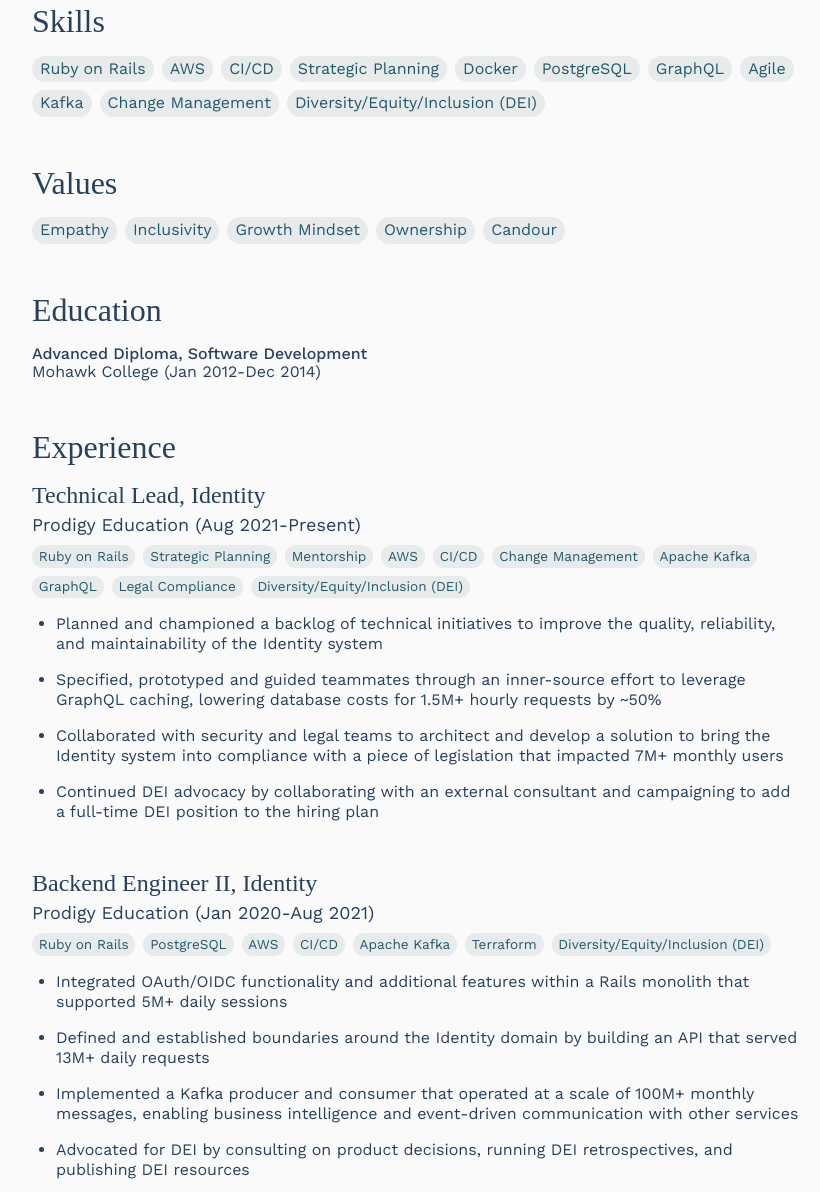
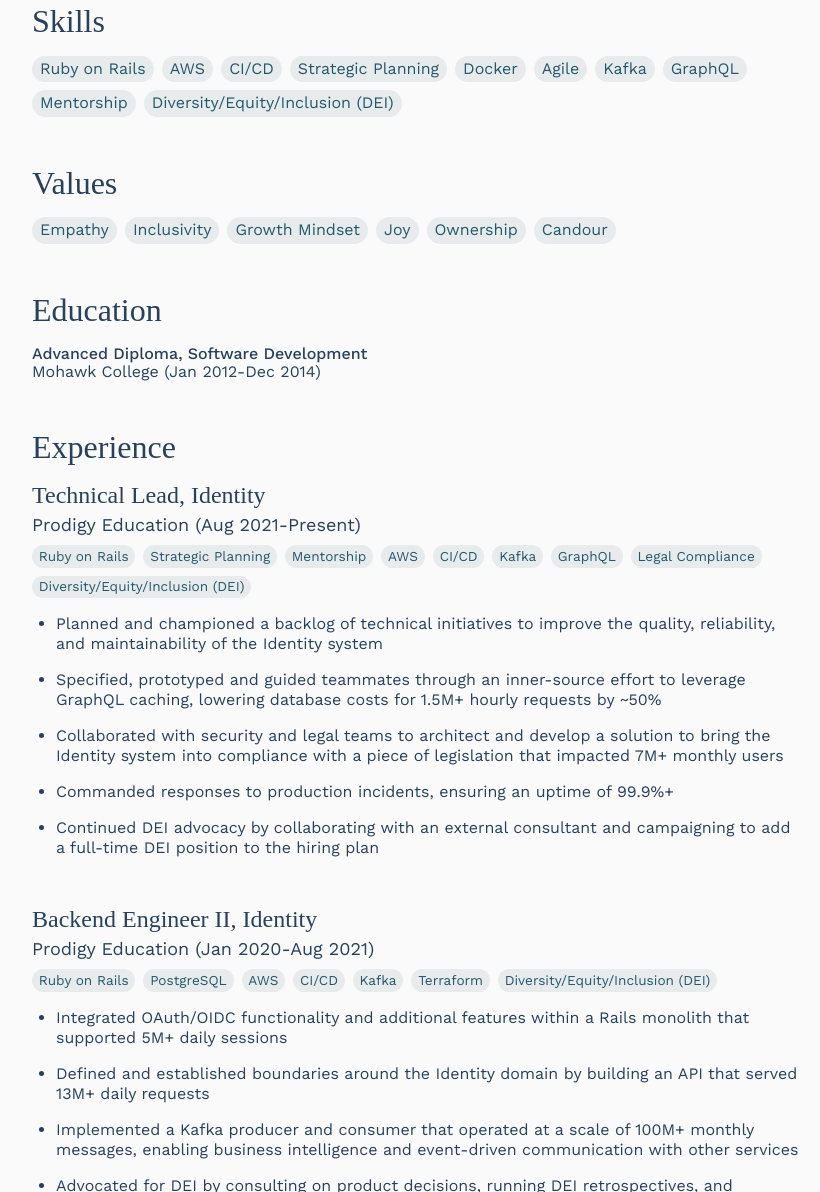
Before and after one commit to chloereimer/chloereimer.github.io, a plain HTML site: page resume.html in a window 1280 px wide. Shown: the part 701-1893 px from the top of the page, without its empty margins (224-1044 px from the left). Drawn offline with nearby package versions, Linux system fonts and the light colour scheme; a web font is replaced by a local one.

Commit message:
clarifies skills/values, adds responsibility

```diff
--- a/css/pages/resume/print.css
+++ b/css/pages/resume/print.css
@@ -43,7 +43,7 @@ body * {
 
 #aside {
   box-sizing: border-box;
-  padding: 1rem 2rem 8rem 0;
+  padding: 1rem 2rem 10rem 0;
   border-right: 1px dashed rgba(40, 64, 94, 0.35);
 }
 
--- a/resume.html
+++ b/resume.html
@@ -47,11 +47,10 @@
             <li>CI/CD</li>
             <li>Strategic Planning</li>
             <li>Docker</li>
-            <li>PostgreSQL</li>
-            <li>GraphQL</li>
             <li>Agile</li>
             <li>Kafka</li>
-            <li>Change Management</li>
+            <li>GraphQL</li>
+            <li>Mentorship</li>
             <li>Diversity/Equity/Inclusion (DEI)</li>
           </ul>
         </section>
@@ -62,6 +61,7 @@
             <li>Empathy</li>
             <li>Inclusivity</li>
             <li>Growth Mindset</li>
+            <li>Joy</li>
             <li>Ownership</li>
             <li>Candour</li>
           </ul>
@@ -92,8 +92,7 @@
             <li>Mentorship</li>
             <li>AWS</li>
             <li>CI/CD</li>
-            <li>Change Management</li>
-            <li>Apache Kafka</li>
+            <li>Kafka</li>
             <li>GraphQL</li>
             <li>Legal Compliance</li>
             <li>Diversity/Equity/Inclusion (DEI)</li>
@@ -102,6 +101,7 @@
             <li>Planned and championed a backlog of technical initiatives to improve the quality, reliability, and maintainability of the Identity system</li>
             <li>Specified, prototyped and guided teammates through an inner-source effort to leverage GraphQL caching, lowering database costs for 1.5M+ hourly requests by ~50%</li>
             <li>Collaborated with security and legal teams to architect and develop a solution to bring the Identity system into compliance with a piece of legislation that impacted 7M+ monthly users</li>
+            <li>Commanded responses to production incidents, ensuring an uptime of 99.9%+</li>
             <li>Continued DEI advocacy by collaborating with an external consultant and campaigning to add a full-time DEI position to the hiring plan</li>
           </ul>
         </div>
@@ -117,7 +117,7 @@
             <li>PostgreSQL</li>
             <li>AWS</li>
             <li>CI/CD</li>
-            <li>Apache Kafka</li>
+            <li>Kafka</li>
             <li>Terraform</li>
             <li>Diversity/Equity/Inclusion (DEI)</li>
           </ul>
```
